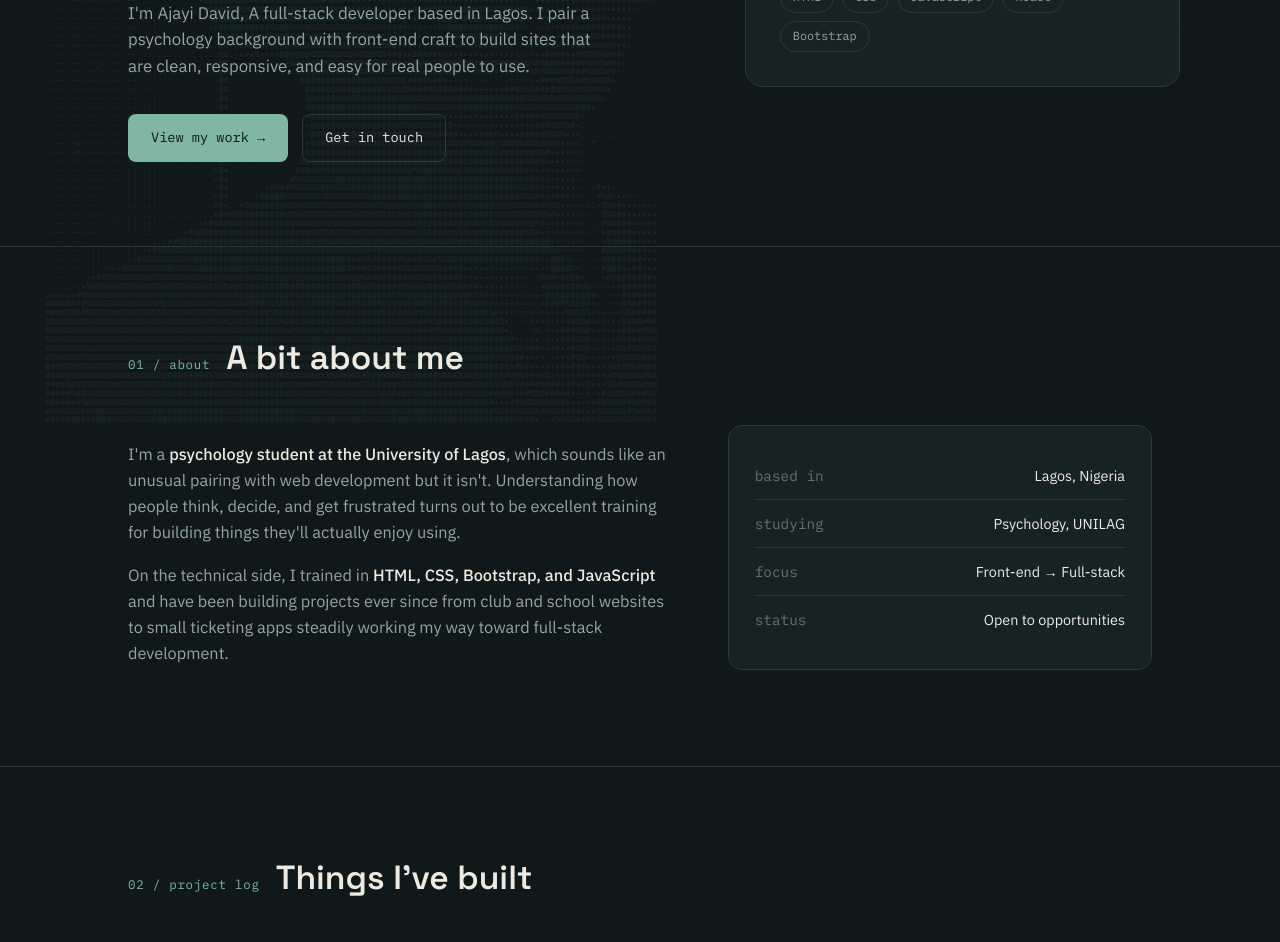
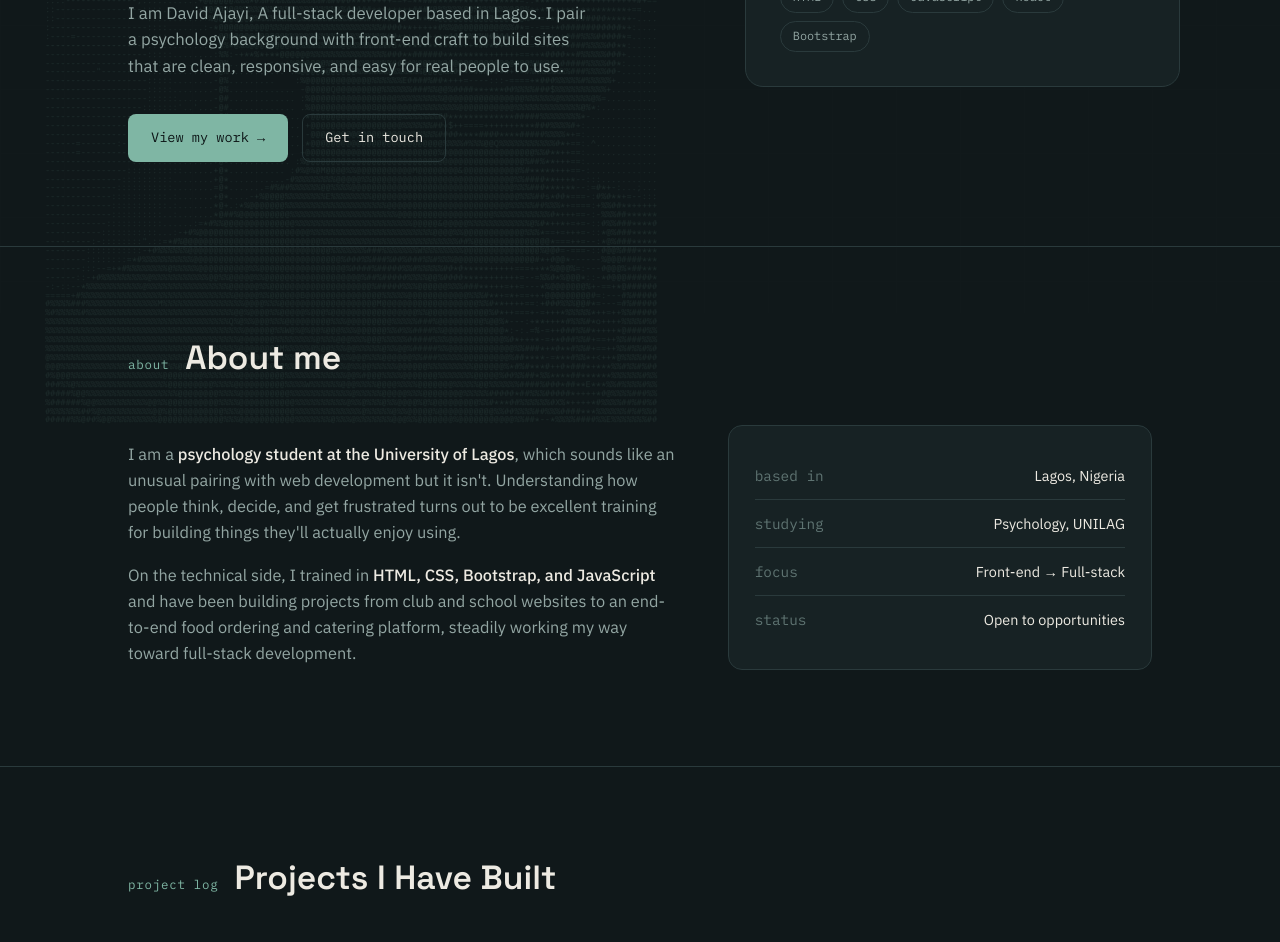
Before and after one commit to DavidAjayiA/UPDATED-PORTFOLIO, a plain HTML site: page index.html in a window 1280 px wide. Shown: the part 487-1429 px from the top of the page. Drawn offline with Linux system fonts and the light colour scheme.

Commit message:
Update index.html

```diff
--- a/index.html
+++ b/index.html
@@ -426,8 +426,8 @@
   <div class="wrap hero">
     <div class="wrap hero-inner">
       <span class="terminal-tag"><span class="dot"></span>Hi There: Welcome!<span class="cursor"></span></span>
-      <h1>I build interfaces —<br>that understands <br> <em>AND</em> solves human problem.</h1>
-      <p class="lede">I'm Ajayi David, A full-stack developer based in Lagos. I pair a psychology background with front-end craft to build sites that are clean, responsive, and easy for real people to use.</p>
+      <h1>I build interfaces <br>that understands <br> <em>AND</em> solves human problem.</h1>
+      <p class="lede">I am David Ajayi, A full-stack developer based in Lagos. I pair a psychology background with front-end craft to build sites that are clean, responsive, and easy for real people to use.</p>
       <div class="hero-cta">
         <a href="#work" class="btn btn-solid">View my work →</a>
         <a href="#contact" class="btn btn-ghost">Get in touch</a>
@@ -451,13 +451,16 @@
   <section id="about">
     <div class="wrap">
       <div class="section-head">
-        <span class="eyebrow">01 / about</span>
-        <h2>A bit about me</h2>
+        <span class="eyebrow">About</span>
+        <h2>About me</h2>
       </div>
       <div class="about-grid">
         <div>
-          <p>I'm a <strong>psychology student at the University of Lagos</strong>, which sounds like an unusual pairing with web development but it isn't. Understanding how people think, decide, and get frustrated turns out to be excellent training for building things they'll actually enjoy using.</p>
-          <p>On the technical side, I trained in <strong>HTML, CSS, Bootstrap, and JavaScript</strong> and have been building projects ever since from club and school websites to small ticketing apps steadily working my way toward full-stack development.</p>
+          <p>I am a <strong>psychology student at the University of Lagos</strong>, which sounds like an unusual pairing with web development but
+            it isn't. Understanding how people think, decide, and get frustrated turns out to be excellent training for building things
+            they'll actually enjoy using.</p>
+          <p>On the technical side, I trained in <strong>HTML, CSS, Bootstrap, and JavaScript</strong> and have been building projects
+             from club and school websites to an end-to-end food ordering and catering platform, steadily working my way toward full-stack development.</p>
         </div>
         <div class="info-card">
           <div class="info-row"><span class="k">based in</span><span class="v">Lagos, Nigeria</span></div>
@@ -472,8 +475,8 @@
   <section id="work">
     <div class="wrap">
       <div class="section-head">
-        <span class="eyebrow">02 / project log</span>
-        <h2>Things I've built</h2>
+        <span class="eyebrow">Project log</span>
+        <h2>Projects I Have Built</h2>
       </div>
 
       <div class="log" id="log">
@@ -611,7 +614,7 @@
   <section id="contact">
     <div class="wrap">
       <div class="contact-box">
-        <span class="eyebrow">03 / contact</span>
+        <span class="eyebrow">Contact</span>
         <h2 style="margin-top:14px;">Let's build something together</h2>
         <p>Open to junior full-stack roles, freelance work, and collaborations. The fastest way to reach me is email or LinkedIn.</p>
         <div class="contact-actions">
```
